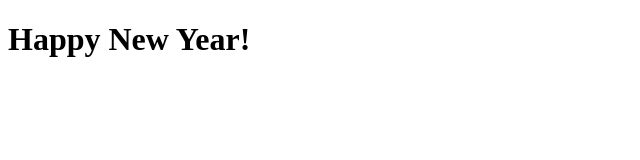
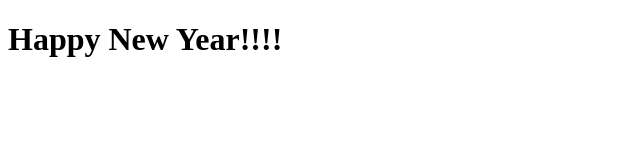
Before and after one commit to meowmers16/demo, a plain HTML site: page index.html in a window 1280 px wide. Shown: the full height of the page, 0-640 px from the left. Drawn offline with Linux system fonts and the light colour scheme.

Commit message:
Update index.html

```diff
--- a/index.html
+++ b/index.html
@@ -6,7 +6,7 @@
     <title>Web System</title>
  </head>
  <body>
-    <h1>Happy New Year!</h1>
+    <h1>Happy New Year!!!!</h1>
 
  </body>
  </html>
```
